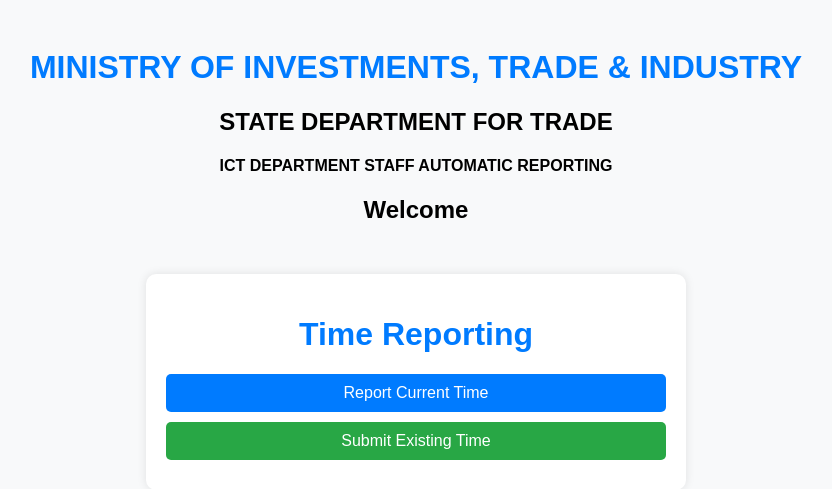
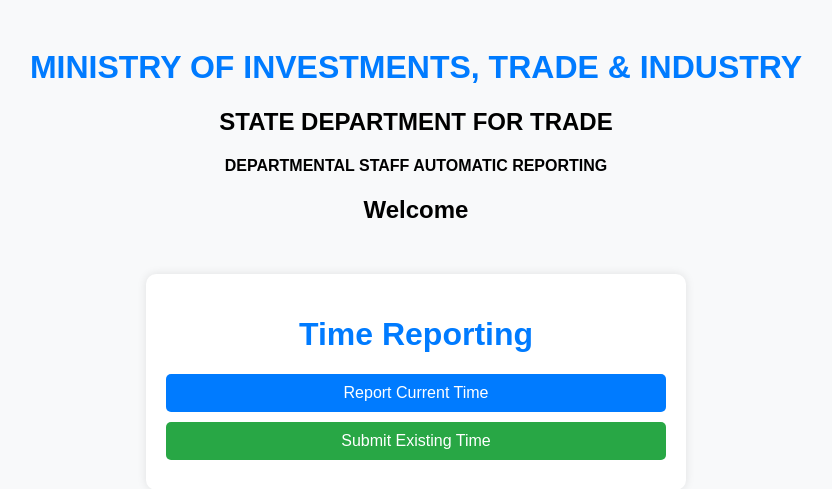
Before and after one commit to saretokoskey/web-practice, a PHP site: page /Home_page.php in a window 1280 px wide. Shown: the top 489 px of the page, without its empty margins (224-1056 px from the left). Run offline with PHP 8.4, Linux system fonts and the light colour scheme.

Commit message:
modify header

```diff
--- a/Home_page.php
+++ b/Home_page.php
@@ -57,7 +57,7 @@
                 <div class="banner-text">
                     <h1>MINISTRY OF INVESTMENTS, TRADE & INDUSTRY</h1>
                     <h2>STATE DEPARTMENT FOR TRADE</h2>
-                    <h4>ICT DEPARTMENT STAFF AUTOMATIC REPORTING</h4>
+                    <h4>DEPARTMENTAL STAFF AUTOMATIC REPORTING</h4>
                     <h2>Welcome</h2>
 
 
```
